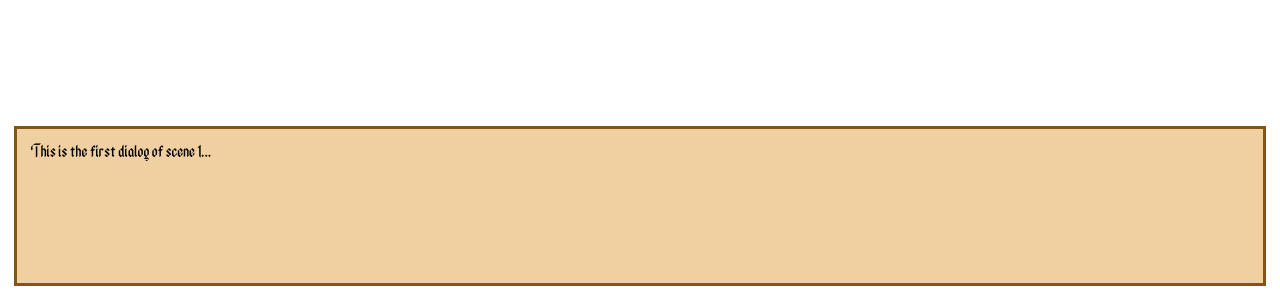
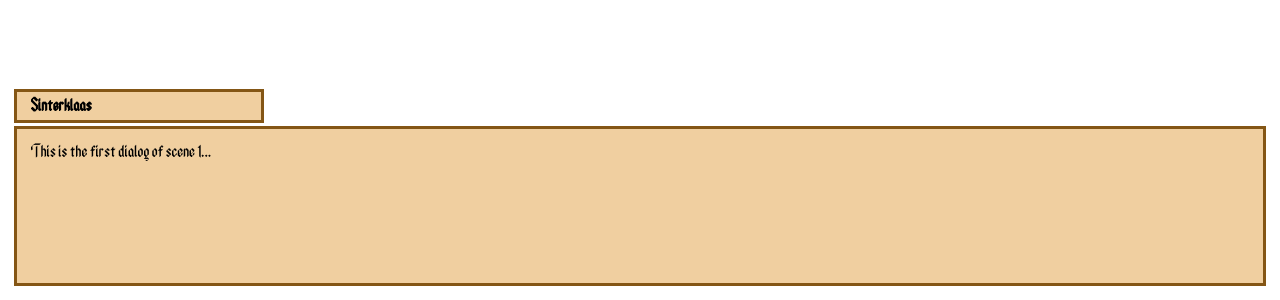
Before and after one commit to justinsumma/sinter-code-app, an Angular app: page / in a window 1280 px wide. Shown: the part 500-800 px from the top of the page. Built offline with nearby package versions, Linux system fonts and the light colour scheme.

Commit message:
Add name to dialog box

```diff
--- a/src/app/_components/dialog-box/dialog-box.component.css
+++ b/src/app/_components/dialog-box/dialog-box.component.css
@@ -1,4 +1,22 @@
 .dialog-box {
+    display: flex;
+    flex-direction: column;
+    gap: 3px;
+}
+
+.name {
+    display: flex;
+    align-items: center;
+    font-weight: bold;
+    padding: 14px;
+    width: 50%;
+    height: 4vh;
+    border: solid 3px #845615;
+    box-sizing: border-box;
+    background-color: #F0CFA0;
+}
+
+.dialog {
     padding: 14px;
     width: 100%;
     height: 20vh;
@@ -10,3 +28,9 @@
 p {
     margin: 0;
 }
+
+@media (min-width: 600px) {
+    .name {
+        width: 20%;
+    }
+}
--- a/src/app/_components/dialog-box/dialog-box.component.html
+++ b/src/app/_components/dialog-box/dialog-box.component.html
@@ -1,3 +1,8 @@
 <div class="dialog-box" (click)="next()">
-    <p>{{ dialog }}</p>
+    <div class="name">
+        {{ name }}
+    </div>
+    <div class="dialog">
+        <p>{{ dialog }}</p>
+    </div>
 </div>
--- a/src/app/_components/dialog-box/dialog-box.component.ts
+++ b/src/app/_components/dialog-box/dialog-box.component.ts
@@ -1,5 +1,6 @@
 import { Component, Input } from '@angular/core';
 import { CommonModule } from '@angular/common';
+import { Dialog } from '../../_models/dialog';
 
 @Component({
   selector: 'app-dialog-box',
@@ -9,8 +10,9 @@ import { CommonModule } from '@angular/common';
   styleUrls: ['./dialog-box.component.css']
 })
 export class DialogBoxComponent {
-  @Input() dialogInput: string[] = [];
+  @Input() dialogInput: Dialog[] = [];
   dialogIndex: number = 1;
+  name: string = "";
   dialog: string = "";
   isWritingDialog: boolean = false;
 
@@ -21,7 +23,9 @@ export class DialogBoxComponent {
   writeDialog() {
     this.isWritingDialog = true;
     this.dialog = "";
-    const charArray = this.dialogInput[this.dialogIndex - 1].split('');
+
+    this.name = this.dialogInput.find(x => x.index === this.dialogIndex)!.name;
+    const charArray = this.dialogInput.find(x => x.index === this.dialogIndex)!.text.split('');
     charArray.forEach((char, index) => {
       setTimeout(() => {
         this.dialog = this.dialog + char;
--- /dev/null
+++ b/src/app/_models/dialog.ts
@@ -0,0 +1,5 @@
+export interface Dialog {
+    index: number;
+    text: string;
+    name: string;
+}
--- a/src/app/_models/scene.ts
+++ b/src/app/_models/scene.ts
@@ -1,4 +1,6 @@
+import { Dialog } from "./dialog";
+
 export interface Scene {
     id: number;
-    dialogs: string[];
+    dialogs: Dialog[];
 }
--- a/src/assets/data/game-data.json
+++ b/src/assets/data/game-data.json
@@ -3,17 +3,41 @@
         {
             "id": 1,
             "dialogs": [
-                "This is the first dialog of scene 1...",
-                "This is the second dialog of scene 1...",
-                "This is the third dialog of scene 1..."
+                {
+                    "index": 1,
+                    "text": "This is the first dialog of scene 1...",
+                    "name": "Sinterklaas"
+                },
+                {
+                    "index": 2,
+                    "text": "This is the second dialog of scene 1...",
+                    "name": "Piet"
+                },
+                {
+                    "index": 3,
+                    "text": "This is the third dialog of scene 1...",
+                    "name": "Sinterklaas"
+                }
             ]
         },
         {
             "id": 2,
             "dialogs": [
-                "This is the first dialog of scene 2...",
-                "This is the second dialog of scene 2...",
-                "This is the third dialog of scene 2..."
+                {
+                    "index": 1,
+                    "text": "This is the first dialog of scene 2...",
+                    "name": "Piet"
+                },
+                {
+                    "index": 2,
+                    "text": "This is the second dialog of scene 2...",
+                    "name": "Sinterklaas"
+                },
+                {
+                    "indexd": 3,
+                    "text": "This is the first dialog of scene 2...",
+                    "name": "Piet"
+                }
             ]
         }
     ],
```
